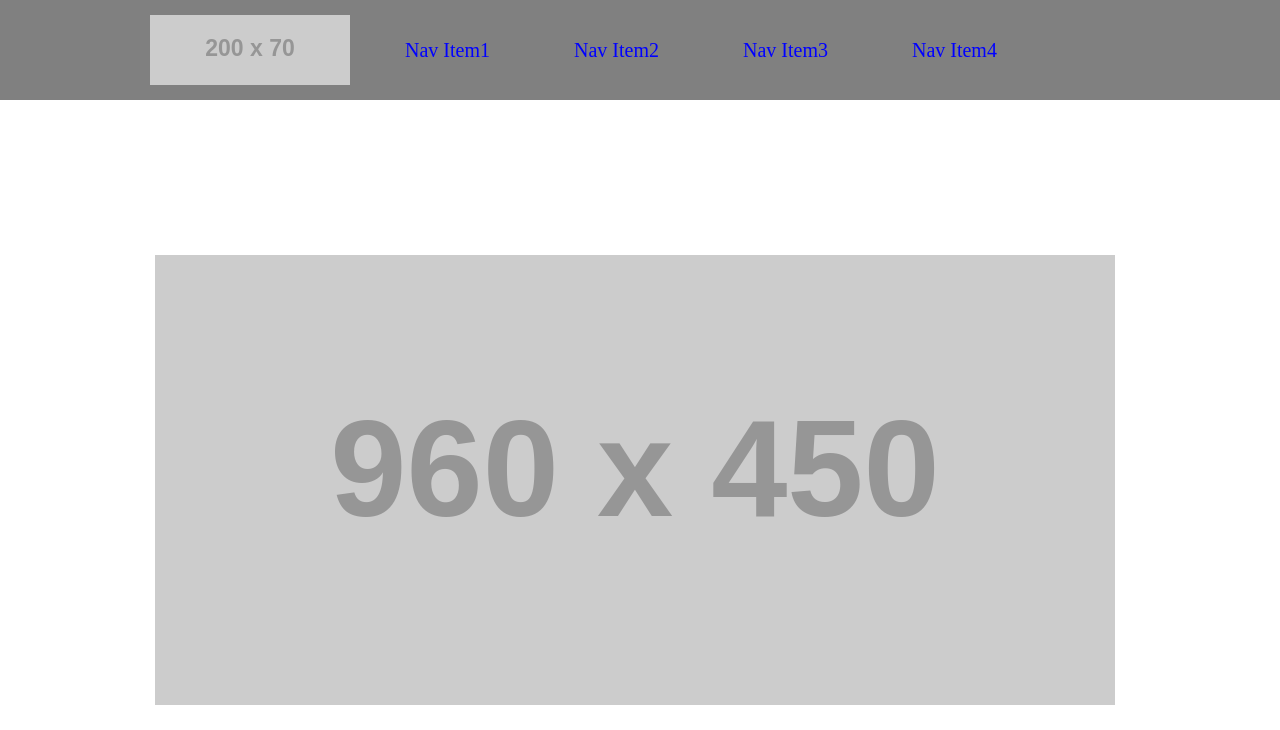
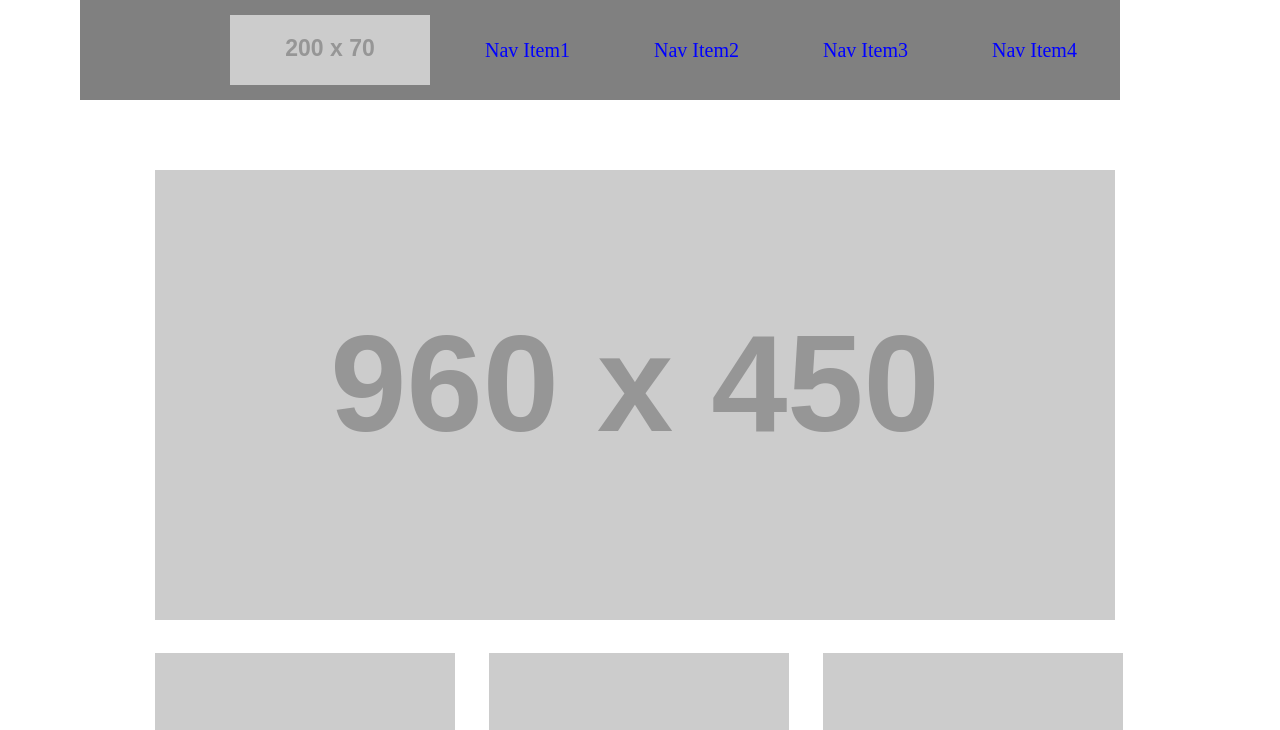
Before and after one commit to Mahmoud-Khader/wirefame-exercise, a plain HTML site: page index.html in a window 1280 px wide. Shown: the top 730 px of the page. Drawn offline with Linux system fonts and the light colour scheme; placeholder pictures from the web are drawn by us.

Commit message:
did some changes

```diff
--- a/css/style.css
+++ b/css/style.css
@@ -7,11 +7,13 @@ body{
 main{
     padding: 140px;
     margin-bottom: 300px;
+    margin-top: -85px;
 }
 header{
     text-align: left;
     background-color: gray;
-
+    margin-right: 160px;
+    margin-left: 80px;
 }
 nav ul li{
     display: inline-block;
@@ -63,6 +65,8 @@ section article div a :hover{
 footer{
     padding: 60px;
     background-color: gray;
+    margin-right: 160px;
+    margin-left: 80px;
 }
 p {
     overflow: scroll;
```
